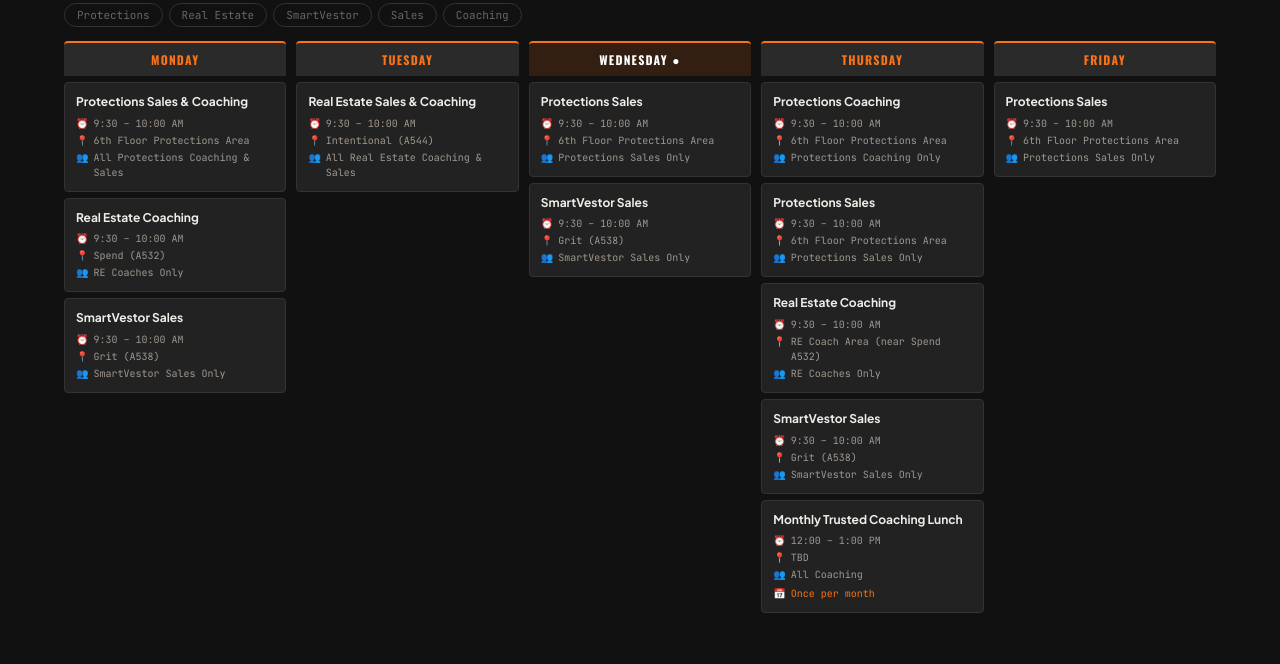
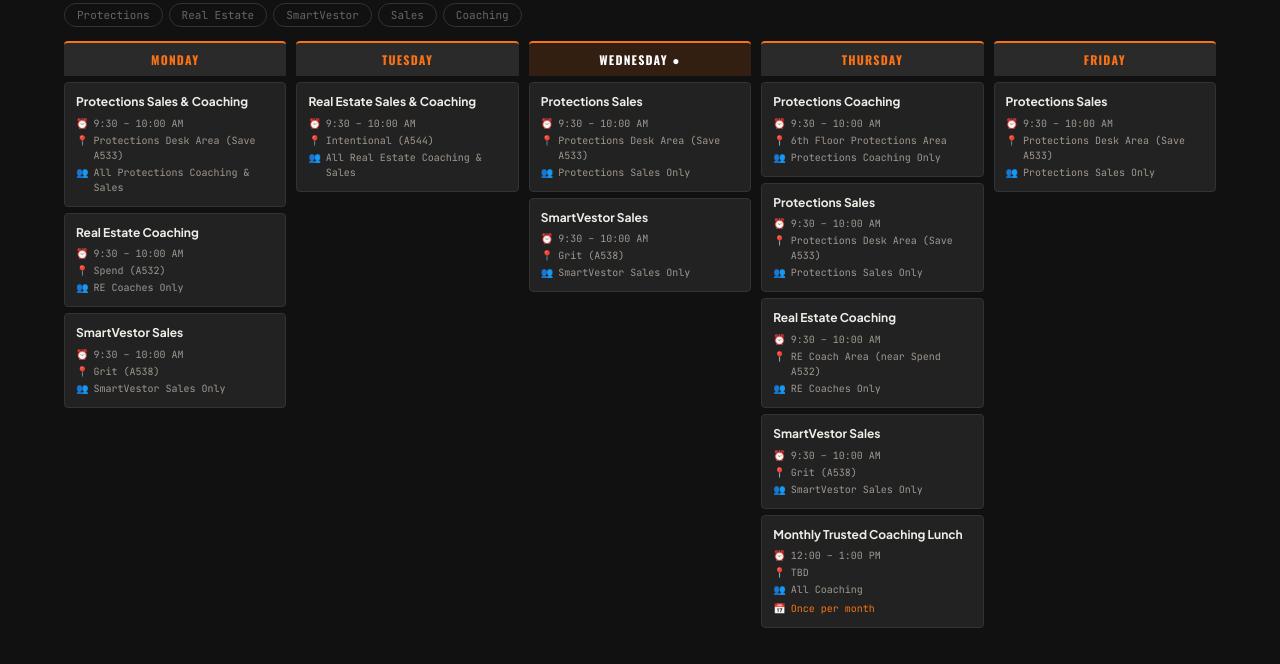
Before and after one commit to nvastano/gm-request-management, a plain HTML site: page index.html in a window 1280 px wide. Shown: the part 969-1633 px from the top of the page. Drawn offline with nearby package versions, Linux system fonts and the light colour scheme.

Commit message:
Fix Protections location: 6th floor only applies to Coaching standup
Co-Authored-By: Claude Sonnet 4.6 <noreply@anthropic.com>

```diff
--- a/index.html
+++ b/index.html
@@ -579,7 +579,7 @@ const HOLIDAYS = [
 // Standup Schedule
 const STANDUPS = {
   Monday: [
-    {name:'Protections Sales & Coaching',time:'9:30 – 10:00 AM',loc:'6th Floor Protections Area',who:'All Protections Coaching & Sales',vertical:'protections',type:'both'},
+    {name:'Protections Sales & Coaching',time:'9:30 – 10:00 AM',loc:'Protections Desk Area (Save A533)',who:'All Protections Coaching & Sales',vertical:'protections',type:'both'},
     {name:'Real Estate Coaching',time:'9:30 – 10:00 AM',loc:'Spend (A532)',who:'RE Coaches Only',vertical:'re',type:'coaching'},
     {name:'SmartVestor Sales',time:'9:30 – 10:00 AM',loc:'Grit (A538)',who:'SmartVestor Sales Only',vertical:'smartvestor',type:'sales'},
   ],
@@ -587,18 +587,18 @@ const STANDUPS = {
     {name:'Real Estate Sales & Coaching',time:'9:30 – 10:00 AM',loc:'Intentional (A544)',who:'All Real Estate Coaching & Sales',vertical:'re',type:'both'},
   ],
   Wednesday: [
-    {name:'Protections Sales',time:'9:30 – 10:00 AM',loc:'6th Floor Protections Area',who:'Protections Sales Only',vertical:'protections',type:'sales'},
+    {name:'Protections Sales',time:'9:30 – 10:00 AM',loc:'Protections Desk Area (Save A533)',who:'Protections Sales Only',vertical:'protections',type:'sales'},
     {name:'SmartVestor Sales',time:'9:30 – 10:00 AM',loc:'Grit (A538)',who:'SmartVestor Sales Only',vertical:'smartvestor',type:'sales'},
   ],
   Thursday: [
     {name:'Protections Coaching',time:'9:30 – 10:00 AM',loc:'6th Floor Protections Area',who:'Protections Coaching Only',vertical:'protections',type:'coaching'},
-    {name:'Protections Sales',time:'9:30 – 10:00 AM',loc:'6th Floor Protections Area',who:'Protections Sales Only',vertical:'protections',type:'sales'},
+    {name:'Protections Sales',time:'9:30 – 10:00 AM',loc:'Protections Desk Area (Save A533)',who:'Protections Sales Only',vertical:'protections',type:'sales'},
     {name:'Real Estate Coaching',time:'9:30 – 10:00 AM',loc:'RE Coach Area (near Spend A532)',who:'RE Coaches Only',vertical:'re',type:'coaching'},
     {name:'SmartVestor Sales',time:'9:30 – 10:00 AM',loc:'Grit (A538)',who:'SmartVestor Sales Only',vertical:'smartvestor',type:'sales'},
     {name:'Monthly Trusted Coaching Lunch',time:'12:00 – 1:00 PM',loc:'TBD',who:'All Coaching',vertical:'all',type:'coaching',note:'Once per month'},
   ],
   Friday: [
-    {name:'Protections Sales',time:'9:30 – 10:00 AM',loc:'6th Floor Protections Area',who:'Protections Sales Only',vertical:'protections',type:'sales'},
+    {name:'Protections Sales',time:'9:30 – 10:00 AM',loc:'Protections Desk Area (Save A533)',who:'Protections Sales Only',vertical:'protections',type:'sales'},
   ],
 };
 
```
